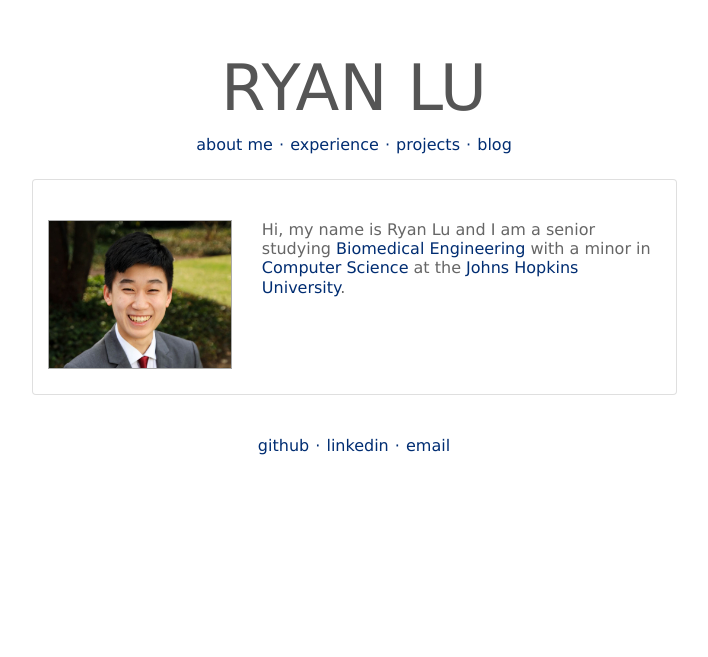
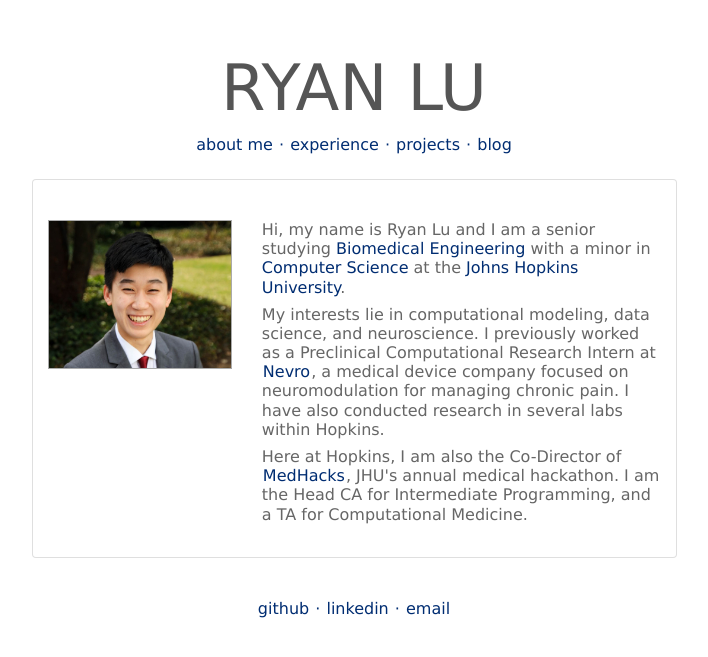
Before and after one commit to ryanlu41/ryanlu41.github.io, a Jekyll site: the page built from index.html, in a window 1280 px wide. Shown: the top 657 px of the page, without its empty margins (286-994 px from the left). Built offline with Jekyll 4.4.1, drawn with Linux system fonts in a browser that asks for light colours.

Commit message:
Update index.html

```diff
--- a/index.html
+++ b/index.html
@@ -8,6 +8,10 @@ title: Ryan Lu - Profile
             <div class="col-sm-4"><img id='profile' src='./images/photo.jpg' /></div>
             <div class="col-sm-8">
                 <h4 class='about'>Hi, my name is Ryan Lu and I am a senior studying <span class="highlight">Biomedical Engineering</span> with a minor in <span class="highlight"> Computer Science </span> at the <span class="highlight">Johns Hopkins University</span>. </h4>
+
+                <h4 class = 'about'> My interests lie in computational modeling, data science, and neuroscience. I previously worked as a Preclinical Computational Research Intern at <a href='https://www.nevro.com/English/Home/default.aspx/'>Nevro</a>, a medical device company focused on neuromodulation for managing chronic pain. I have also conducted research in several labs within Hopkins. </h4>
+
+                <h4 class = 'about'> Here at Hopkins, I am also the Co-Director of <a href='http://medhacks.io'>MedHacks</a>, JHU's annual medical hackathon. I am the Head CA for Intermediate Programming, and a TA for Computational Medicine. </h4>
             </div>
         </div>
     </div>
```
